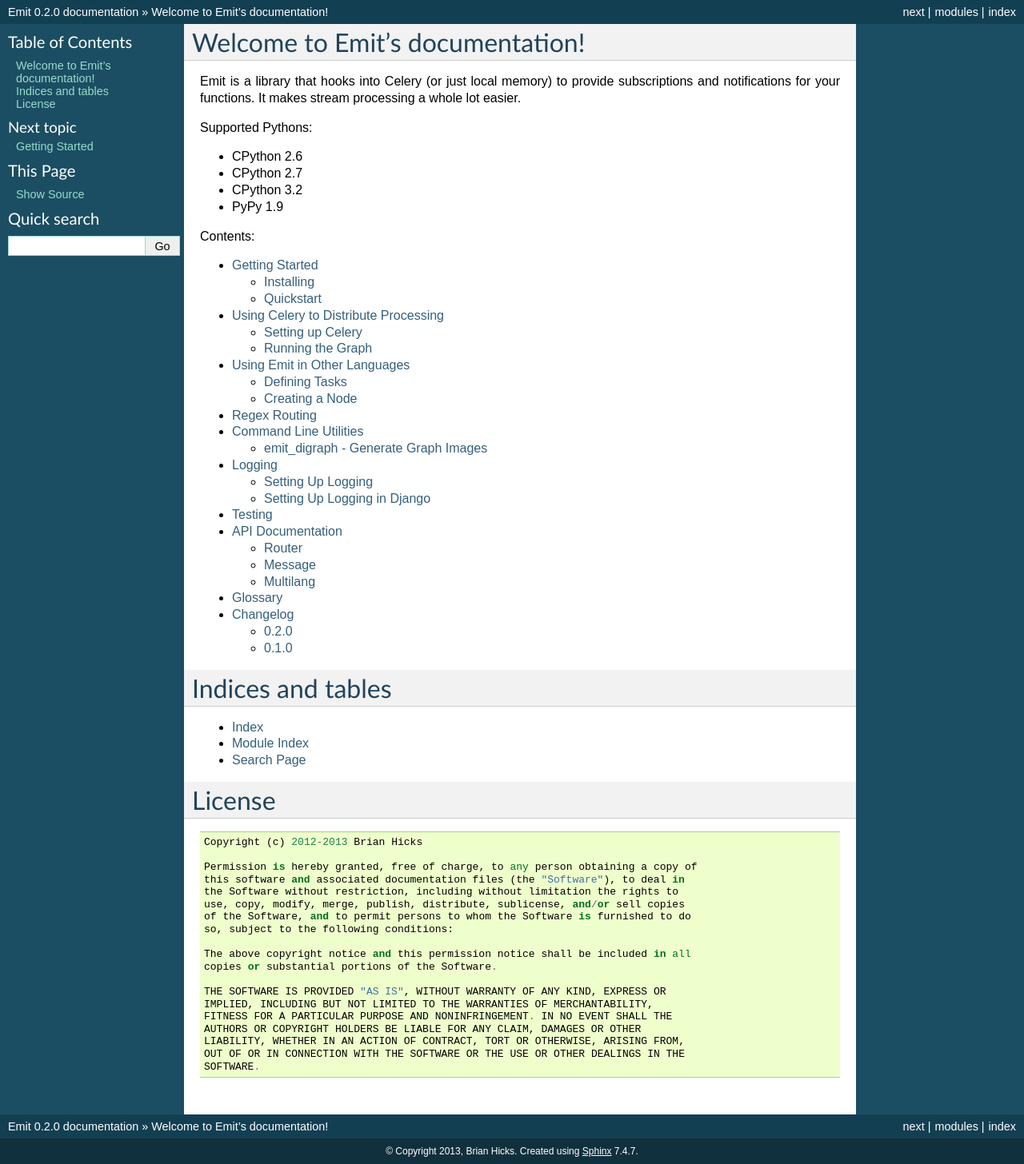
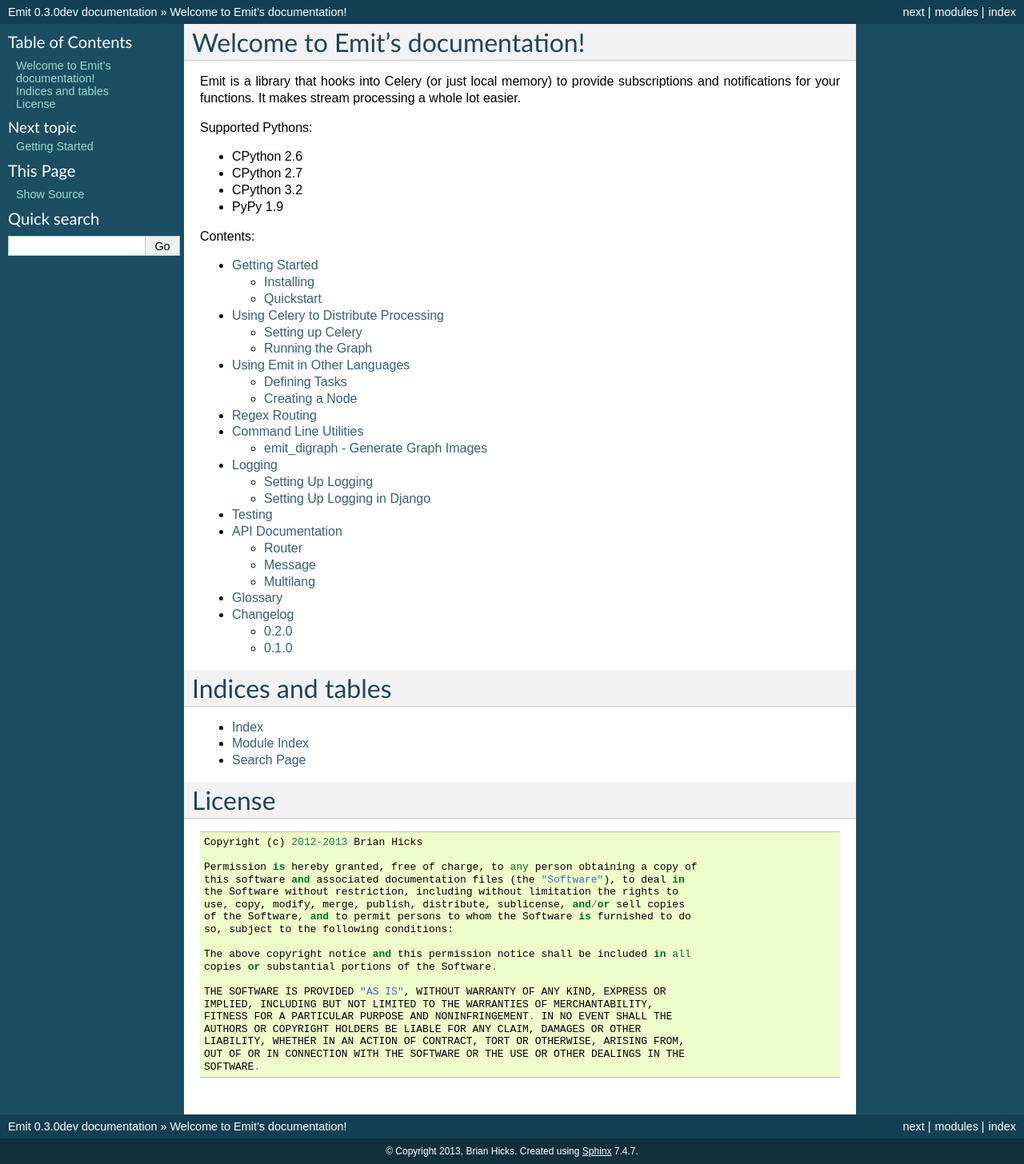
Before and after one commit to BrianHicks/emit, a Sphinx documentation site: the page built from docs/index.rst, in a window 1280 px wide. Shown: the whole page at 80% size. Built offline with Sphinx 7.4.7, drawn with Linux system fonts in a browser that asks for light colours.

Commit message:
bump version to 0.3.0dev

```diff
--- a/docs/conf.py
+++ b/docs/conf.py
@@ -50,9 +50,9 @@
 # built documents.
 #
 # The short X.Y version.
-version = '0.2.0'
+version = '0.3.0'
 # The full version, including alpha/beta/rc tags.
-release = '0.2.0'
+release = '0.3.0dev'
 
 # The language for content autogenerated by Sphinx. Refer to documentation
 # for a list of supported languages.
```
